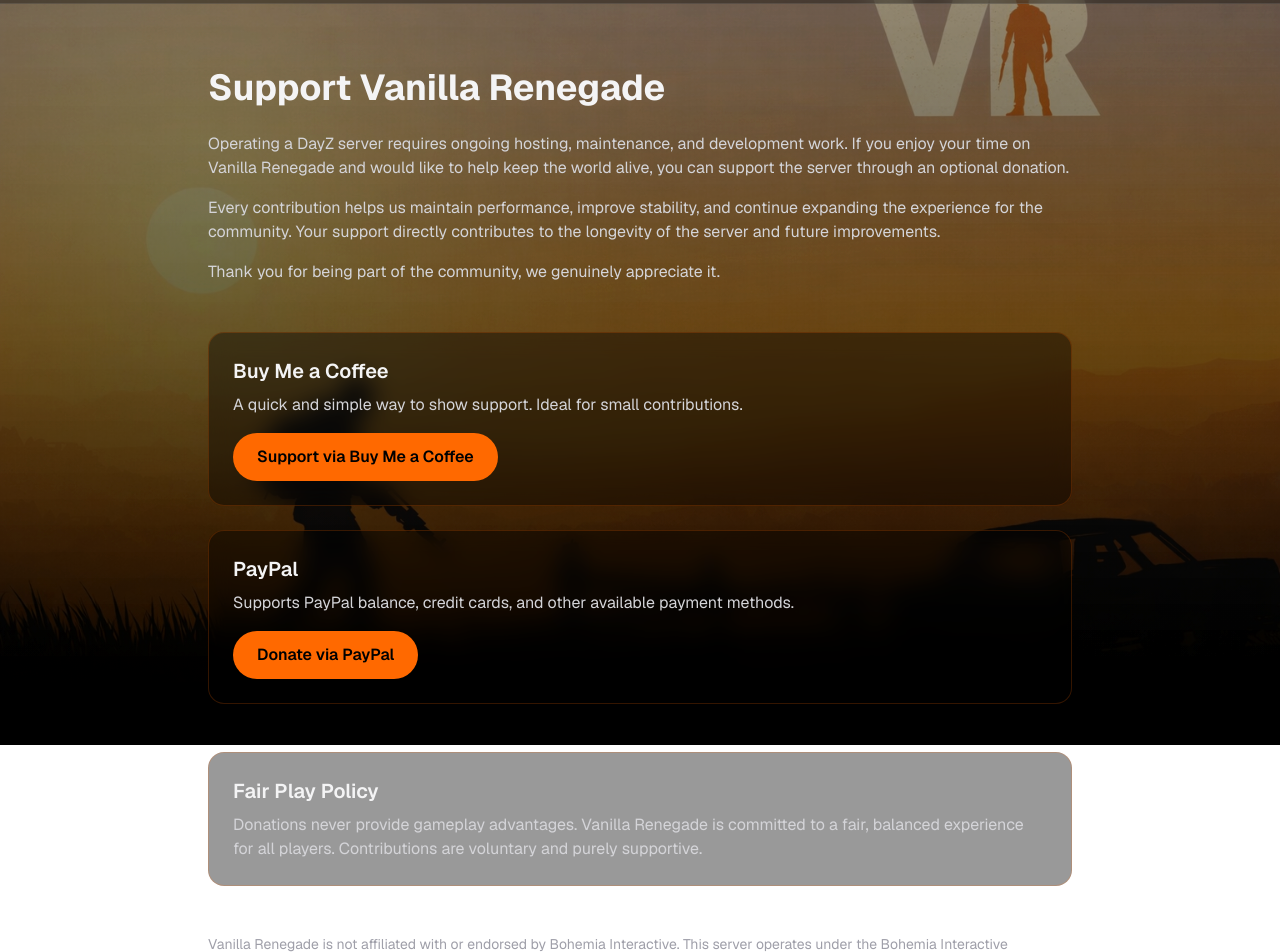
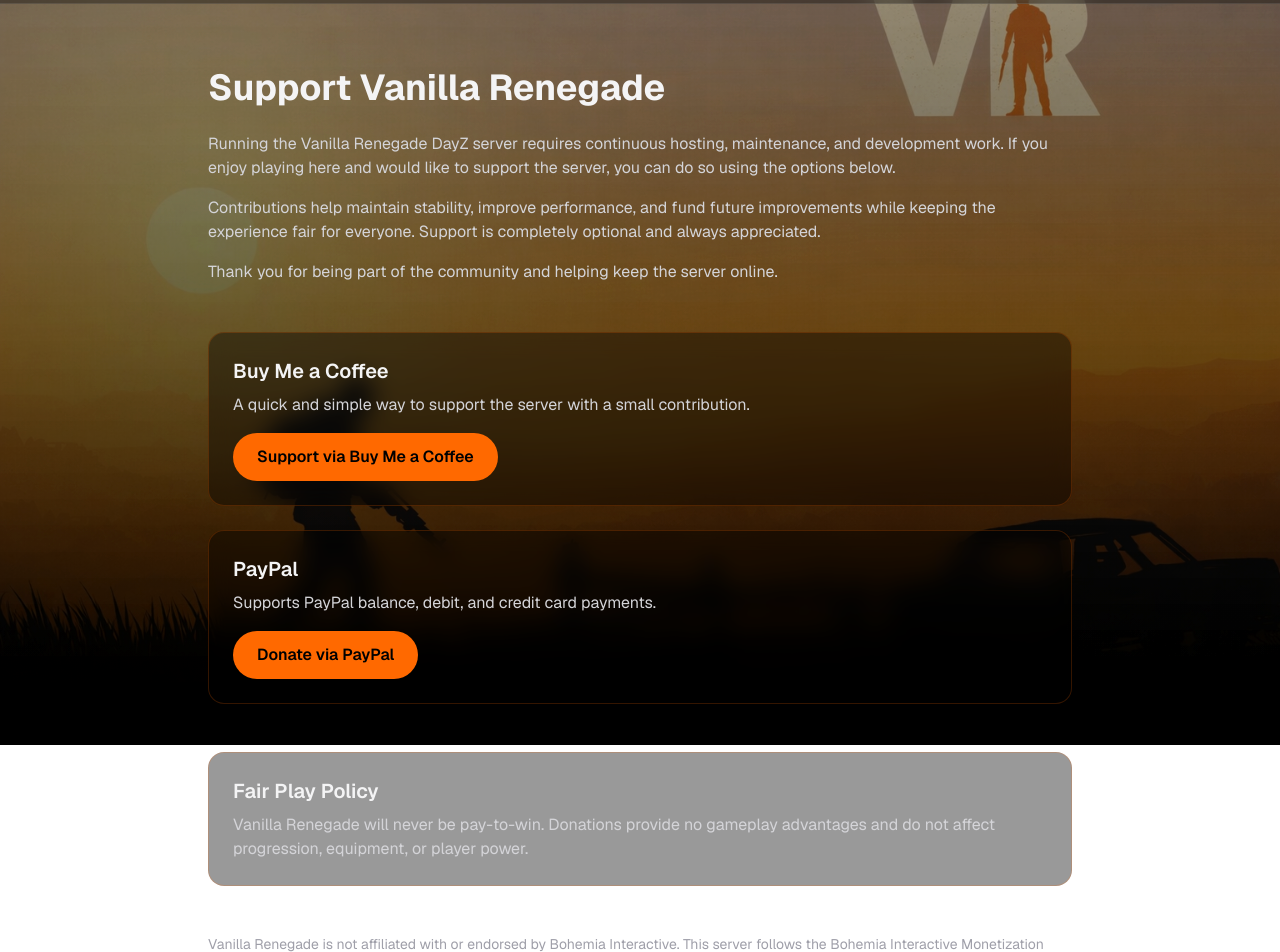
Before and after one commit to VR-Dayz/vanilla-renegade-site, a Next.js app: page /donate in a window 1280 px wide. Shown: the part 55-1007 px from the top of the page. Built offline with nearby package versions, Linux system fonts and the light colour scheme.

Commit message:
Update page.tsx

```diff
--- a/src/app/donate/page.tsx
+++ b/src/app/donate/page.tsx
@@ -4,19 +4,19 @@
       <h1 className="text-4xl font-bold">Support Vanilla Renegade</h1>
 
       <p className="mt-6 text-zinc-300">
-        Operating a DayZ server requires ongoing hosting, maintenance, and development work.
-        If you enjoy your time on Vanilla Renegade and would like to help keep the world alive,
-        you can support the server through an optional donation.
+        Running the Vanilla Renegade DayZ server requires continuous hosting,
+        maintenance, and development work. If you enjoy playing here and would
+        like to support the server, you can do so using the options below.
       </p>
 
       <p className="mt-4 text-zinc-300">
-        Every contribution helps us maintain performance, improve stability, and continue
-        expanding the experience for the community. Your support directly contributes to the
-        longevity of the server and future improvements.
+        Contributions help maintain stability, improve performance, and fund
+        future improvements while keeping the experience fair for everyone.
+        Support is completely optional and always appreciated.
       </p>
 
       <p className="mt-4 text-zinc-300">
-        Thank you for being part of the community, we genuinely appreciate it.
+        Thank you for being part of the community and helping keep the server online.
       </p>
 
       {/* Donation Options */}
@@ -26,7 +26,7 @@
         <div className="bg-black/40 border border-orange-500/20 backdrop-blur-md p-6 rounded-2xl">
           <h2 className="text-xl font-semibold">Buy Me a Coffee</h2>
           <p className="mt-2 text-zinc-300">
-            A quick and simple way to show support. Ideal for small contributions.
+            A quick and simple way to support the server with a small contribution.
           </p>
 
           <a
@@ -43,7 +43,7 @@
         <div className="bg-black/40 border border-orange-500/20 backdrop-blur-md p-6 rounded-2xl">
           <h2 className="text-xl font-semibold">PayPal</h2>
           <p className="mt-2 text-zinc-300">
-            Supports PayPal balance, credit cards, and other available payment methods.
+            Supports PayPal balance, debit, and credit card payments.
           </p>
 
           <a
@@ -58,12 +58,12 @@
 
       </div>
 
-      {/* Fairness Notice */}
+      {/* Fair Play Policy */}
       <div className="mt-12 bg-black/40 border border-orange-500/20 backdrop-blur-md p-6 rounded-2xl">
         <h2 className="text-xl font-semibold">Fair Play Policy</h2>
         <p className="mt-2 text-zinc-300">
-          Donations never provide gameplay advantages. Vanilla Renegade is committed to a fair,
-          balanced experience for all players. Contributions are voluntary and purely supportive.
+          Vanilla Renegade will never be pay-to-win. Donations provide no gameplay
+          advantages and do not affect progression, equipment, or player power.
         </p>
       </div>
 
@@ -71,8 +71,8 @@
       <div className="mt-12 text-sm text-zinc-400">
         <p>
           Vanilla Renegade is not affiliated with or endorsed by Bohemia Interactive.
-          This server operates under the Bohemia Interactive Monetization Rules.
-          All donations are optional and do not grant gameplay advantages or pay-to-win benefits.
+          This server follows the Bohemia Interactive Monetization Rules.
+          All payments are voluntary support contributions and grant no in-game advantage.
         </p>
       </div>
     </main>
```
